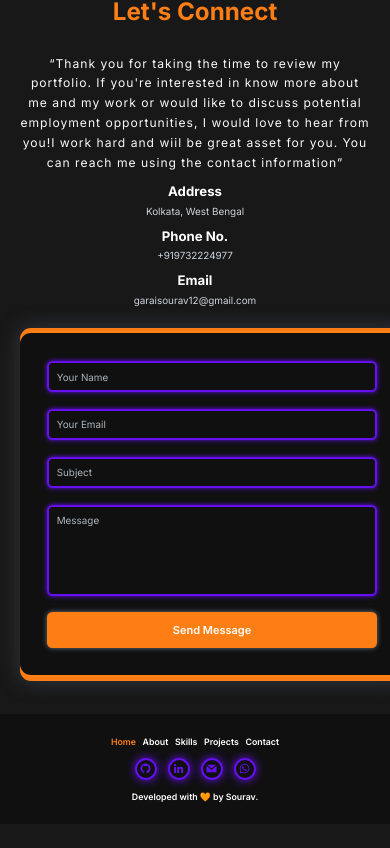
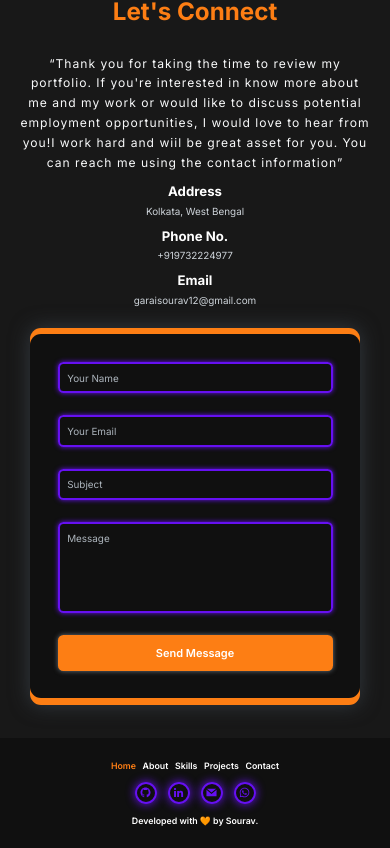
Before and after one commit to Garaisourav12/sourav-portfolio, a React (Create React App) app: page / in a window 390 px wide. Shown: the part 2139-2987 px from the top of the page. Before the commit the page ends 2963 px from the top, so only its background shows below. Built offline with nearby package versions, Linux system fonts and the light colour scheme; a web font is replaced by a local one.

Commit message:
contact form responsive

```diff
--- a/src/components/contact/style.scss
+++ b/src/components/contact/style.scss
@@ -16,7 +16,7 @@
         justify-content: center;
         gap: 4rem;
         .left{
-            max-width: 35rem;
+            max-width: 33rem;
             display: flex;
             flex-direction: column;
             gap: 2rem;
@@ -61,15 +61,15 @@
             }
         }
         .right{
-            min-width: 35rem;
+            width: 33rem;
             background-color: var(--theme);
-            padding: .5rem 0;
+            padding: .6rem 0;
             border-radius: 1rem;
             box-shadow: 0 0 20px var(--bs-gray-800);
             form{
                 display: flex;
                 flex-direction: column;
-                gap: 1.5rem;
+                gap: 2rem;
                 background-color: var(--bs-dark);
                 border-radius: 1rem;
                 padding: 2.5rem;
@@ -125,11 +125,11 @@
                 }
             }
             @include lg{
-                max-width: 35rem!important;
                 margin-inline: auto;
             }
             @include sm{
                 width: 100%;
+                max-width: 30rem;
             }
         }
         @include lg{
```
